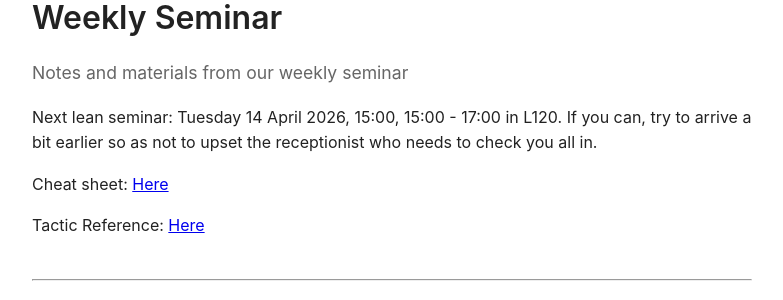
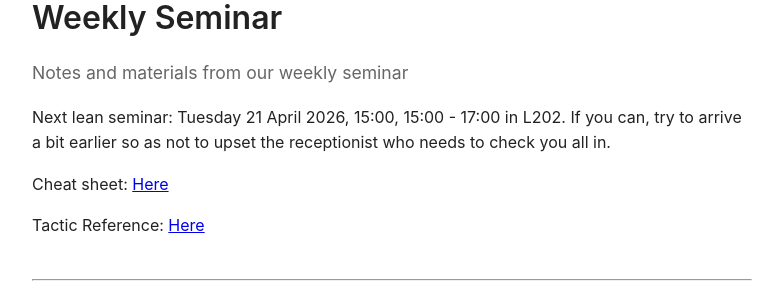
Before and after one commit to Carli-B/lean-seminar, a Jekyll site: the page built from index.html, in a window 1280 px wide. Shown: the part 134-434 px from the top of the page, without its empty margins (248-1031 px from the left). Built offline with Jekyll 4.4.1, drawn with Linux system fonts in a browser that asks for light colours.

Commit message:
Update seminar date and location in index.html

```diff
--- a/index.html
+++ b/index.html
@@ -6,7 +6,7 @@
 <header class="site-header">
   <h1>{{ site.title }}</h1>
   <p class="site-description">{{ site.description }}</p>
-  <p> Next lean seminar: Tuesday 14 April 2026, 15:00, 15:00 - 17:00 in L120. If you can, try to arrive a bit earlier so as not to upset the receptionist who needs to check you all in.</p>
+  <p> Next lean seminar: Tuesday 21 April 2026, 15:00, 15:00 - 17:00 in L202. If you can, try to arrive a bit earlier so as not to upset the receptionist who needs to check you all in.</p>
   <p> Cheat sheet: <a href="https://github.com/marozols/Lean-cheatsheet/blob/main/Lean.pdf">Here</a></p>
   <p> Tactic Reference: <a href="https://lean-lang.org/doc/reference/latest/Tactic-Proofs/Tactic-Reference/#tactic-ref">Here</a></p>
 </header>
```
